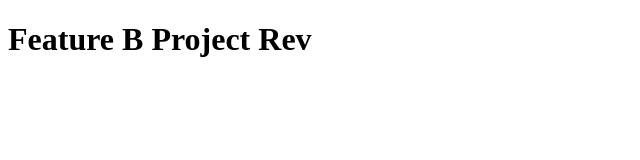
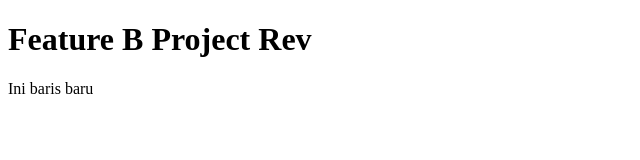
Before and after one commit to OscOkt021/section-satu-versioning, a plain HTML site: page featureB.html in a window 1280 px wide. Shown: the whole page, without its empty margins (0-640 px from the left). Drawn offline with Linux system fonts and the light colour scheme.

Commit message:
penambahan baris baru pada featureB.html di branch featureB

```diff
--- a/featureB.html
+++ b/featureB.html
@@ -8,5 +8,8 @@
 </head>
 <body>
     <h1>Feature B Project Rev</h1>
+    <p>
+        Ini baris baru
+    </p>
 </body>
 </html>
```
